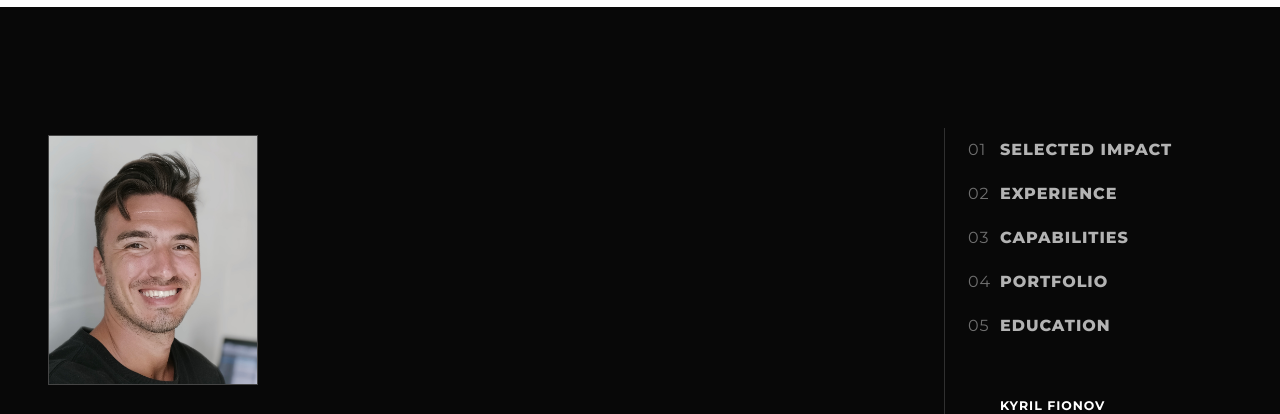
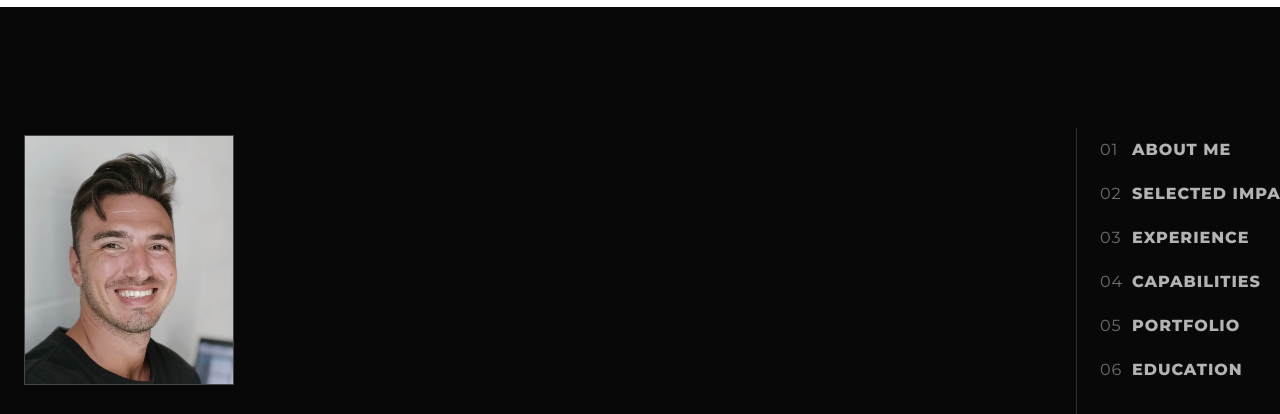
Before and after one commit to KyrilFionov/KyrilFionov.github.io, a plain HTML site: page index.html in a window 1280 px wide. Shown: the top 414 px of the page. Drawn offline with Linux system fonts and the light colour scheme.

Commit message:
Restore original page grid and add About navigation

```diff
--- a/index.html
+++ b/index.html
@@ -15,7 +15,7 @@
 <body>
   <a class="skip-link" href="#main">Skip to main content</a>
 
-  <header class="hero">
+  <header id="about" class="hero">
     <div class="wrap hero-grid">
       <div>
         <figure class="portrait">
@@ -37,11 +37,12 @@
 
   <nav class="section-nav" aria-label="CV sections">
     <div class="wrap">
-      <a href="#impact"><span>01</span>Selected impact</a>
-      <a href="#experience"><span>02</span>Experience</a>
-      <a href="#capabilities"><span>03</span>Capabilities</a>
-      <a href="#portfolio"><span>04</span>Portfolio</a>
-      <a href="#education"><span>05</span>Education</a>
+      <a href="#about"><span>01</span>About me</a>
+      <a href="#impact"><span>02</span>Selected impact</a>
+      <a href="#experience"><span>03</span>Experience</a>
+      <a href="#capabilities"><span>04</span>Capabilities</a>
+      <a href="#portfolio"><span>05</span>Portfolio</a>
+      <a href="#education"><span>06</span>Education</a>
       <div class="nav-contact" aria-hidden="true">
         <p>Kyril Fionov</p>
         <a href="mailto:fionov.k@gmail.com" tabindex="-1">fionov.k@gmail.com</a>
--- a/styles.css
+++ b/styles.css
@@ -8,6 +8,7 @@
   --white: #fff;
   --black: #080808;
   --measure: 74rem;
+  --page-max: 105rem;
 }
 
 * { box-sizing: border-box; }
@@ -131,12 +132,12 @@ footer .wrap { display: flex; justify-content: space-between; gap: 2rem; }
 footer p { margin: 0; }
 footer a { color: var(--white); font-weight: 700; }
 
-@media (min-width: 70rem) {
+@media (min-width: 75rem) {
   .hero .wrap,
   main.wrap,
   footer .wrap {
-    width: min(calc(100% - 24rem), 58rem);
-    margin-left: max(2rem, calc((100vw - var(--measure)) / 2));
+    width: min(calc(75vw - 3rem), 76rem);
+    margin-left: max(1.5rem, calc((100vw - var(--page-max)) / 2 + 1.5rem));
     margin-right: auto;
   }
 
@@ -146,8 +147,9 @@ footer a { color: var(--white); font-weight: 700; }
   .section-nav {
     position: fixed;
     top: clamp(6rem, 16vh, 10rem);
-    right: max(2rem, calc((100vw - var(--measure)) / 2));
-    width: 18rem;
+    right: auto;
+    left: max(calc(75vw + 1rem), calc((100vw - var(--page-max)) / 2 + 79.75rem));
+    width: min(calc(25vw - 2rem), 23.75rem);
     border: 0;
     background: transparent;
     backdrop-filter: none;
@@ -164,6 +166,7 @@ footer a { color: var(--white); font-weight: 700; }
   .nav-contact a { padding: 0; color: var(--muted); font-size: .78rem; font-weight: 400; text-transform: none; letter-spacing: 0; }
   .nav-contact a::before { display: none; }
 
+  #about,
   main > section { scroll-margin-top: 2rem; }
 }
 
```
